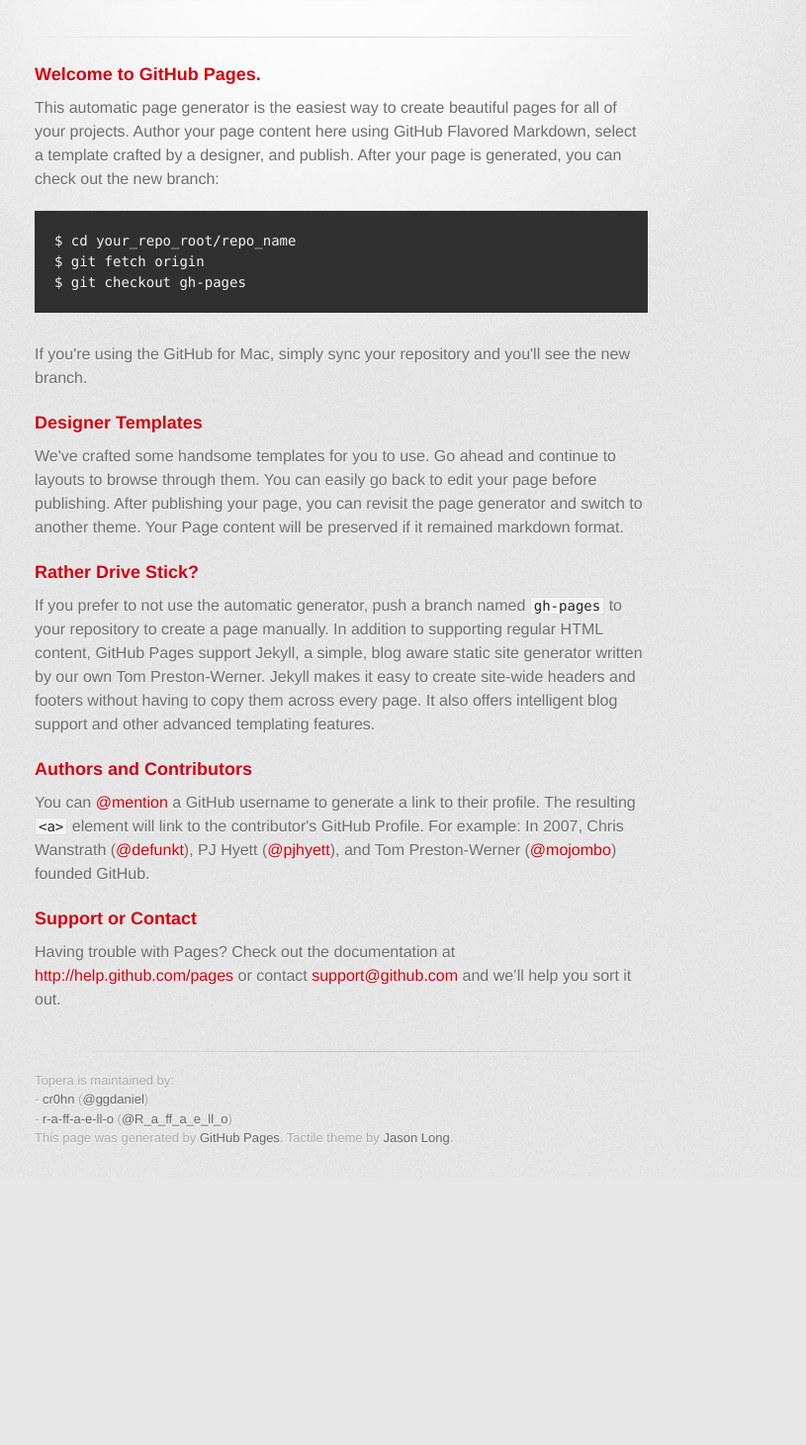
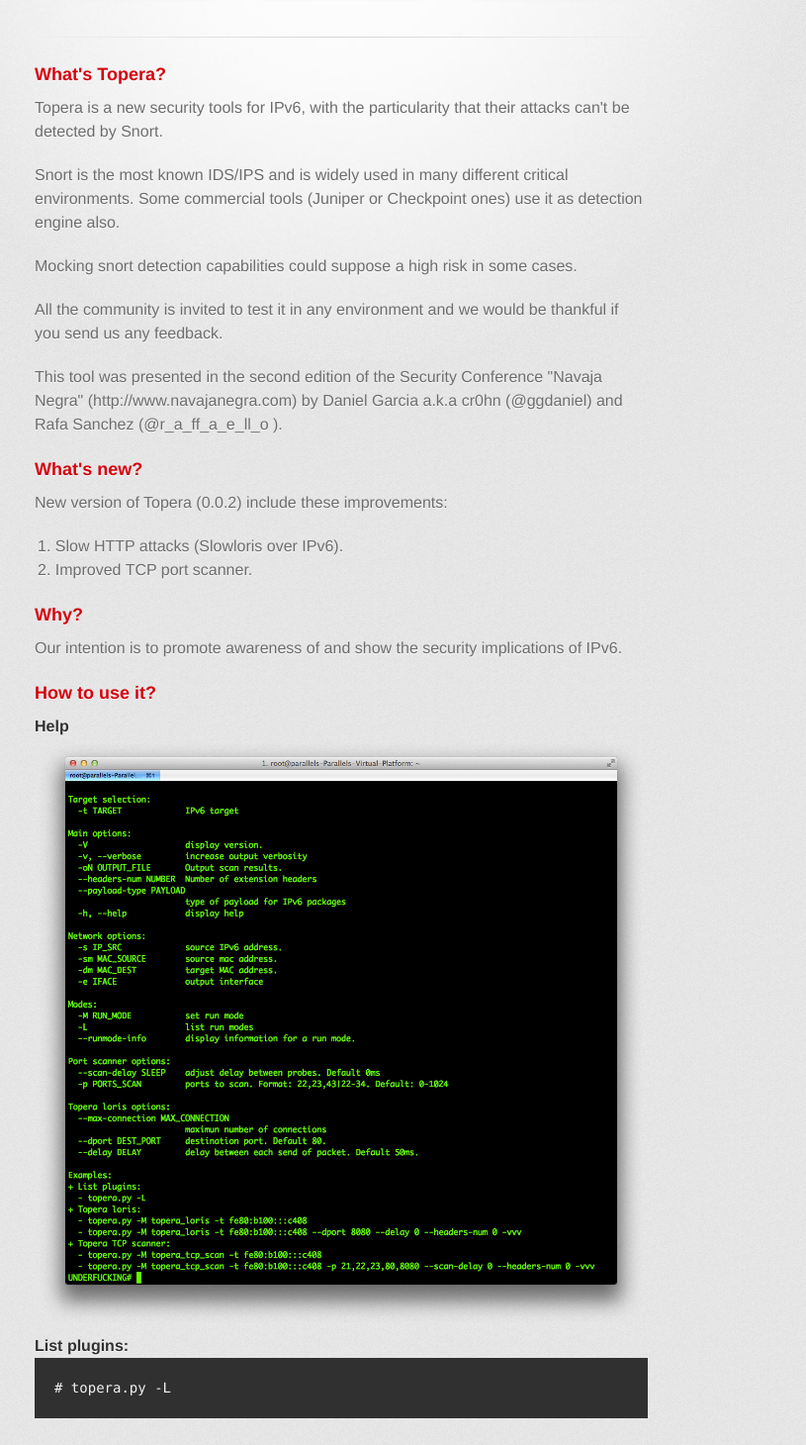
Before and after one commit to toperaproject/topera, a plain HTML site: page index.html in a window 1280 px wide. Shown: the part 209-1669 px from the top of the page at 99% size, without its empty margins (295-1110 px from the left). Before the commit the page ends 1399 px from the top, so only its background shows below. Drawn offline with Linux system fonts and the light colour scheme; a web font is replaced by a local one.

Commit message:
New version of web site

```diff
--- a/index.html
+++ b/index.html
@@ -31,33 +31,82 @@
         <hr>
 
         <section id="main_content">
-          <h3>Welcome to GitHub Pages.</h3>
+          <h3>What's Topera?</h3>
+          <p>Topera is a new security tools for IPv6, with the particularity that their attacks can't be detected by Snort. </p>
 
-<p>This automatic page generator is the easiest way to create beautiful pages for all of your projects. Author your page content here using GitHub Flavored Markdown, select a template crafted by a designer, and publish. After your page is generated, you can check out the new branch:</p>
+<p>Snort is the most known IDS/IPS and is widely used in many different critical environments. Some commercial tools (Juniper or Checkpoint ones) use it as detection engine also.</p>
 
-<pre><code>$ cd your_repo_root/repo_name
-$ git fetch origin
-$ git checkout gh-pages
-</code></pre>
+<p>Mocking snort detection capabilities could suppose a high risk in some cases.</p>
 
-<p>If you're using the GitHub for Mac, simply sync your repository and you'll see the new branch.</p>
+<p>All the community is invited to test it in any environment and we would be thankful if you send us any feedback.</p>
 
-<h3>Designer Templates</h3>
+          <p>This tool was presented in the second edition of the Security Conference "Navaja Negra" (http://www.navajanegra.com) by Daniel Garcia a.k.a cr0hn (@ggdaniel) and Rafa Sanchez (@r_a_ff_a_e_ll_o ).</p>
 
-<p>We've crafted some handsome templates for you to use. Go ahead and continue to layouts to browse through them. You can easily go back to edit your page before publishing. After publishing your page, you can revisit the page generator and switch to another theme. Your Page content will be preserved if it remained markdown format.</p>
+          <h3>What's new?</h3>
+          <p>
+          New version of Topera (0.0.2) include these improvements:
+          <ol>
+            <li>Slow HTTP attacks (Slowloris over IPv6).</li>
+            <li>Improved TCP port scanner.</li>
+          </ol>
+          </p>
 
-<h3>Rather Drive Stick?</h3>
+          <h3>Why?</h3>
 
-<p>If you prefer to not use the automatic generator, push a branch named <code>gh-pages</code> to your repository to create a page manually. In addition to supporting regular HTML content, GitHub Pages support Jekyll, a simple, blog aware static site generator written by our own Tom Preston-Werner. Jekyll makes it easy to create site-wide headers and footers without having to copy them across every page. It also offers intelligent blog support and other advanced templating features.</p>
+          <p>Our intention is to promote awareness of and show the security implications of IPv6.</p>
 
-<h3>Authors and Contributors</h3>
+          <h3>How to use it?</h3>
 
-<p>You can <a href="https://github.com/blog/821" class="user-mention">@mention</a> a GitHub username to generate a link to their profile. The resulting <code>&lt;a&gt;</code> element will link to the contributor's GitHub Profile. For example: In 2007, Chris Wanstrath (<a href="https://github.com/defunkt" class="user-mention">@defunkt</a>), PJ Hyett (<a href="https://github.com/pjhyett" class="user-mention">@pjhyett</a>), and Tom Preston-Werner (<a href="https://github.com/mojombo" class="user-mention">@mojombo</a>) founded GitHub.</p>
+          <h4>Help</h4>
 
-<h3>Support or Contact</h3>
+          <img src="images/topera_help.png" alt="topera help image" />
 
-<p>Having trouble with Pages? Check out the documentation at <a href="http://help.github.com/pages">http://help.github.com/pages</a> or contact <a href="mailto:support@github.com">support@github.com</a> and we’ll help you sort it out.</p>
+          <h4>List plugins:</h4>
+
+          <pre><code># topera.py -L</code></pre>
+          <img src="images/topera_list_modes.png" alt="topera list modes" />
+
+          <h4>Topera loris mode:</h4>
+          <p>Run with default options:</p>
+          <pre><code># python topera.py -M topera_loris -t fe80:b100:::c408</code></pre>
+          <p>Run specifing: destination port, delay between connections, and number os extensions headers:</p>
+          <pre><code># python topera.py -M topera_loris -t fe80:b100:::c408 \
+--dport 8080 --delay 0 --headers-num 0 -vvv</code></pre>
+
+          <img src="images/topera_loris.png" alt="topera list modes" />
+
+          <h4>Topera in TCP port scanner mode:</h4>
+          <p>Run with default options:</p>
+          <pre><code># python topera.py -M topera_tcp_scan -t fe80:b100:::c408</code></pre>
+          <p>Run specifing: ports to scan, delay between connections, and number os extensions headers:</p>
+          <pre><code># python topera.py -M topera_tcp_scan -t fe80:b100:::c408 \
+-p 21,22,23,80,8080 --scan-delay 0 --headers-num 0 -vvv</code></pre>
+
+          <img src="images/topera_tcp_scan.png" alt="topera list modes" />
+
+          <h3>Video</h3>
+
+          <iframe width="560" height="315" src="http://www.youtube.com/embed/QQfLZcWEmi4" frameborder="0" allowfullscreen></iframe>
+
+
+<h3>Contact</h3>
+
+<p>You can contact with us at this mail:
+        <script language=javascript>
+          <!--
+          var email = "topera.project"
+          var emailHost = "gmail.com"
+          var arroba = String.fromCharCode(64)
+          var contact = email + arroba + emailHost
+          document.write("<strong><a href=" + "mail" + "to:" + email + arroba + emailHost+ ">" + contact + "</a></strong>" + ".")
+          //-->
+
+        </script>
+
+</p>
         </section>
+
+
 
         <footer>
           Topera is maintained by: <br>
```
Also changed, not shown: images/topera_help.png (added), images/topera_list_modes.png (added), images/topera_loris.png (added), images/topera_tcp_scan.png (added).
